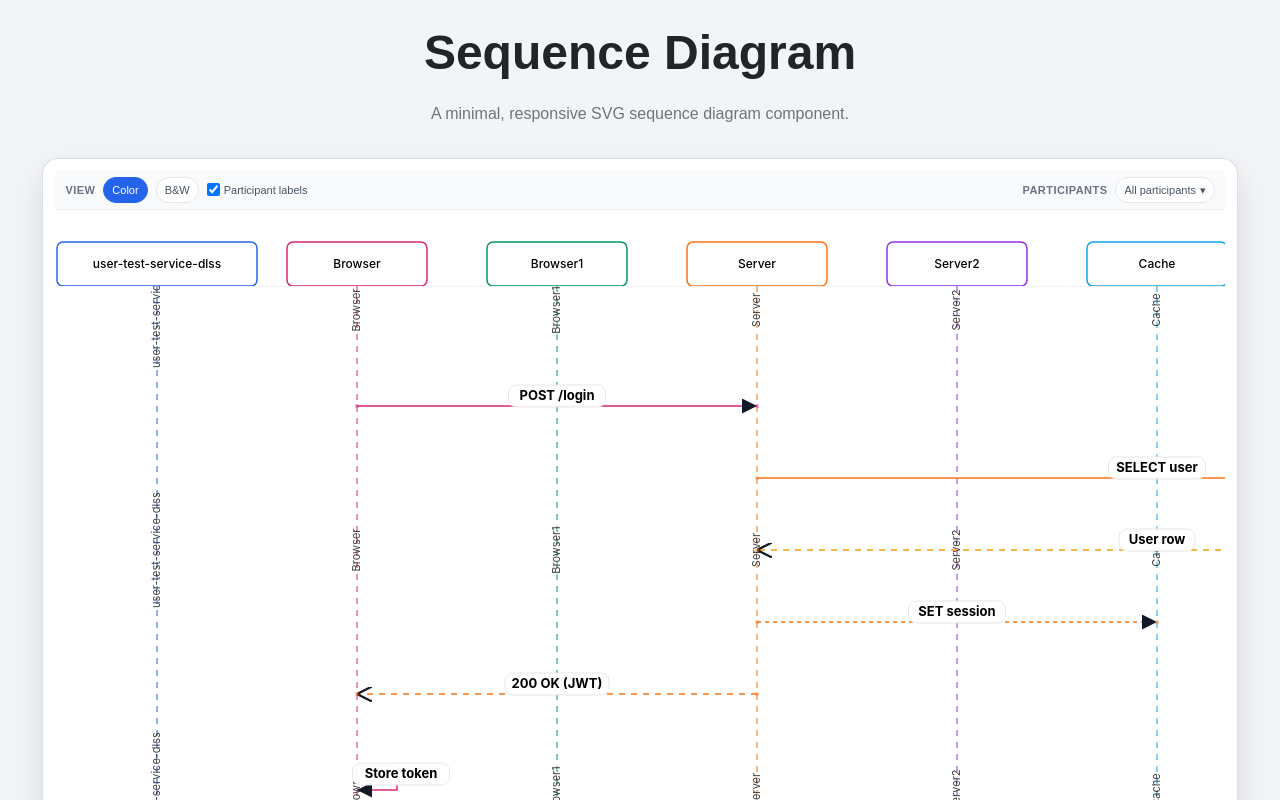
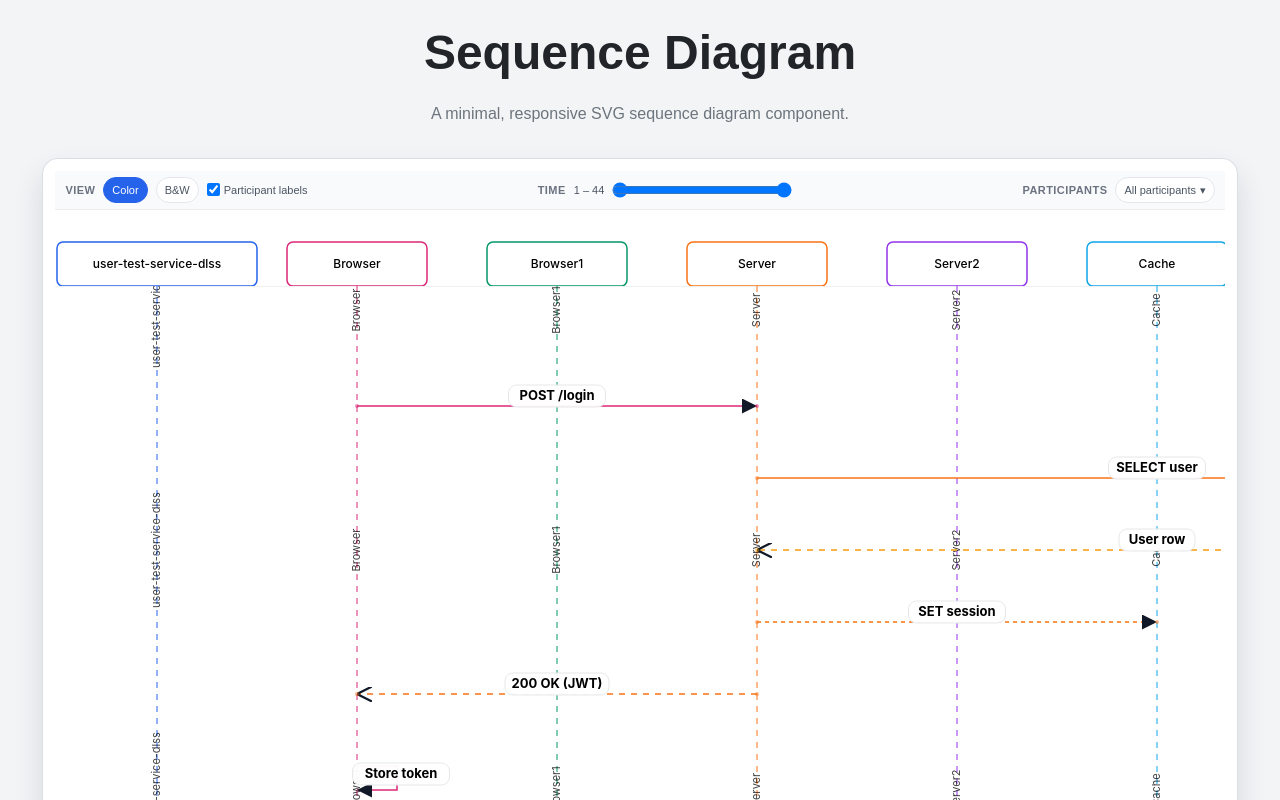
Before and after one commit to omidmohebbise/sequence-diagram-component, a React (Create React App) app: page / in a window 1280 px wide. Shown: the top 800 px of the page. Built offline with nearby package versions, Linux system fonts and the light colour scheme.

Commit message:
add a 2sidebar for filtering the messages based on the timesamps

```diff
--- a/src/App.tsx
+++ b/src/App.tsx
@@ -17,7 +17,7 @@ const defaultParticipants: SequenceParticipant[] = [
 	{ id: "db", name: "Database" }
 ];
 
-const defaultMessages: SequenceMessage[] = [
+const defaultMessages: SequenceMessage[] = ([
 	{
 		from: "user",
 		to: "browser",
@@ -326,7 +326,12 @@ const defaultMessages: SequenceMessage[] = [
 		kind: "return",
 		popup: { message: "Health check successful", status: "200" }
 	}
-];
+] as const).map(
+	(m, index): SequenceMessage => ({
+		...m,
+		timestamp: index + 1
+	})
+);
 
 export default function App({ participants = defaultParticipants, messages = defaultMessages }: AppProps) {
 	return (
--- a/src/components/SequenceDiagram.module.css
+++ b/src/components/SequenceDiagram.module.css
@@ -18,6 +18,42 @@
   align-items: center;
   gap: 8px;
   flex-wrap: wrap;
+}
+
+.toolbarTime {
+  display: flex;
+  align-items: center;
+  gap: 8px;
+  flex-wrap: wrap;
+}
+
+.timeRangeLabel {
+  font-size: 11px;
+  color: #4b5563;
+}
+
+.timeRangeInputs {
+  display: flex;
+  align-items: center;
+  position: relative;
+  width: 180px;
+  height: 18px;
+}
+
+.timeRangeInputs input[type="range"] {
+  position: absolute;
+  left: 0;
+  right: 0;
+  width: 100%;
+  pointer-events: none; /* allow thumbs to be dragged independently */
+}
+
+.timeRangeInputs input[type="range"]::-webkit-slider-thumb {
+  pointer-events: auto;
+}
+
+.timeRangeInputs input[type="range"]::-moz-range-thumb {
+  pointer-events: auto;
 }
 
 .toolbarDropdown {
--- a/src/components/SequenceDiagram.tsx
+++ b/src/components/SequenceDiagram.tsx
@@ -16,6 +16,8 @@ export type SequenceMessage = {
 	to: string;
 	label?: string;
 	kind?: "sync" | "async" | "return" | "note";
+	/** Optional timestamp (number). Used for time-window filtering in the toolbar. */
+	timestamp?: number;
 	/** If true, visually emphasizes the label (e.g., blurred background behind label). */
 	highlightLabel?: boolean;
 	popup?: SequenceMessagePopup;
@@ -169,10 +171,59 @@ export function SequenceDiagram({
 			return null;
 		}
 	});
+	const [timeRange, setTimeRange] = useState<{ min: number; max: number } | null>(() => {
+		if (typeof window === "undefined") return null;
+		try {
+			const raw = window.localStorage.getItem(STORAGE_KEY);
+			if (!raw) return null;
+			const parsed = JSON.parse(raw) as { timeRange?: { min: number; max: number } | null };
+			return parsed.timeRange ?? null;
+		} catch {
+			return null;
+		}
+	});
 	const [isFilterOpen, setIsFilterOpen] = useState(false);
 	const [hoveredMsgIndex, setHoveredMsgIndex] = useState<number | null>(null);
 	const [popup, setPopup] = useState<PopupState | null>(null);
 	const containerRef = useRef<HTMLDivElement>(null);
+
+	const timeStats = useMemo(() => {
+		let min = Infinity;
+		let max = -Infinity;
+		let count = 0;
+		for (const m of messages) {
+			if (typeof m.timestamp === "number" && !Number.isNaN(m.timestamp)) {
+				if (m.timestamp < min) min = m.timestamp;
+				if (m.timestamp > max) max = m.timestamp;
+				count++;
+			}
+		}
+		if (count === 0) {
+			return { hasAny: false as const, min: 0, max: 0 };
+		}
+		return { hasAny: true as const, min, max };
+	}, [messages]);
+
+	const activeTimeRange = useMemo(() => {
+		if (!timeStats.hasAny) return null;
+		if (!timeRange) return { min: timeStats.min, max: timeStats.max };
+		return {
+			min: Math.max(timeStats.min, timeRange.min),
+			max: Math.min(timeStats.max, timeRange.max)
+		};
+	}, [timeStats, timeRange]);
+
+	const filteredMessages = useMemo(() => {
+		if (!activeTimeRange) return messages;
+		const { min, max } = activeTimeRange;
+		return messages.filter((m) => {
+			if (typeof m.timestamp !== "number" || Number.isNaN(m.timestamp)) {
+				// Messages without timestamp are always shown.
+				return true;
+			}
+			return m.timestamp >= min && m.timestamp <= max;
+		});
+	}, [messages, activeTimeRange]);
 
 	const visibleParticipants = useMemo(
 		() =>
@@ -183,10 +234,10 @@ export function SequenceDiagram({
 	);
 
 	const layout = useMemo(
-		() => buildLayout(visibleParticipants.length, messages.length, cfg),
+		() => buildLayout(visibleParticipants.length, filteredMessages.length, cfg),
 		[
 			visibleParticipants.length,
-			messages.length,
+			filteredMessages.length,
 			cfg.hMargin,
 			cfg.vMargin,
 			cfg.participantWidth,
@@ -222,20 +273,21 @@ export function SequenceDiagram({
 		return positions;
 	}, [bodyHeight, cfg.messageGapY]);
 
-	// Persist toolbar settings and visible participants.
+	// Persist toolbar settings, visible participants and time filter.
 	React.useEffect(() => {
 		if (typeof window === "undefined") return;
 		const payload = {
 			colorMode,
 			showParticipantLabels,
-			visibleParticipantIds
+			visibleParticipantIds,
+			timeRange: activeTimeRange
 		};
 		try {
 			window.localStorage.setItem(STORAGE_KEY, JSON.stringify(payload));
 		} catch {
 			// Ignore storage errors (e.g., quota, disabled storage).
 		}
-	}, [colorMode, showParticipantLabels, visibleParticipantIds]);
+	}, [colorMode, showParticipantLabels, visibleParticipantIds, activeTimeRange]);
 
 	const handleLabelClick = useCallback(
 		(
@@ -350,6 +402,48 @@ export function SequenceDiagram({
 							<span>Participant labels</span>
 						</label>
 					</div>
+					{timeStats.hasAny ? (
+						<div className={styles.toolbarTime}>
+							<span className={styles.toolbarLabel}>Time</span>
+							<span className={styles.timeRangeLabel}>
+								{activeTimeRange
+									? `${Math.round(activeTimeRange.min)} – ${Math.round(activeTimeRange.max)}`
+									: `${Math.round(timeStats.min)} – ${Math.round(timeStats.max)}`}
+							</span>
+							<div className={styles.timeRangeInputs}>
+								<input
+									type="range"
+									min={timeStats.min}
+									max={timeStats.max}
+									step={1}
+									value={activeTimeRange ? activeTimeRange.min : timeStats.min}
+									onChange={(e) => {
+										const newMin = Number(e.target.value);
+										setTimeRange((prev) => {
+											const current = prev ?? { min: timeStats.min, max: timeStats.max };
+											const clampedMin = Math.min(newMin, current.max);
+											return { min: clampedMin, max: current.max };
+										});
+									}}
+								/>
+								<input
+									type="range"
+									min={timeStats.min}
+									max={timeStats.max}
+									step={1}
+									value={activeTimeRange ? activeTimeRange.max : timeStats.max}
+									onChange={(e) => {
+										const newMax = Number(e.target.value);
+										setTimeRange((prev) => {
+											const current = prev ?? { min: timeStats.min, max: timeStats.max };
+											const clampedMax = Math.max(newMax, current.min);
+											return { min: current.min, max: clampedMax };
+										});
+									}}
+								/>
+							</div>
+						</div>
+					) : null}
 					<div className={styles.toolbarRight}>
 						<span className={styles.toolbarLabel}>Participants</span>
 						<div className={styles.toolbarDropdown}>
@@ -511,7 +605,7 @@ export function SequenceDiagram({
 										</g>
 									);
 								})}
-								{messages.map((m, i) => {
+								{filteredMessages.map((m, i) => {
 									if (m.kind === "note") {
 										const targetIdx = visibleParticipants.findIndex(
 											(p) => p.id === m.to || p.id === m.from
```
